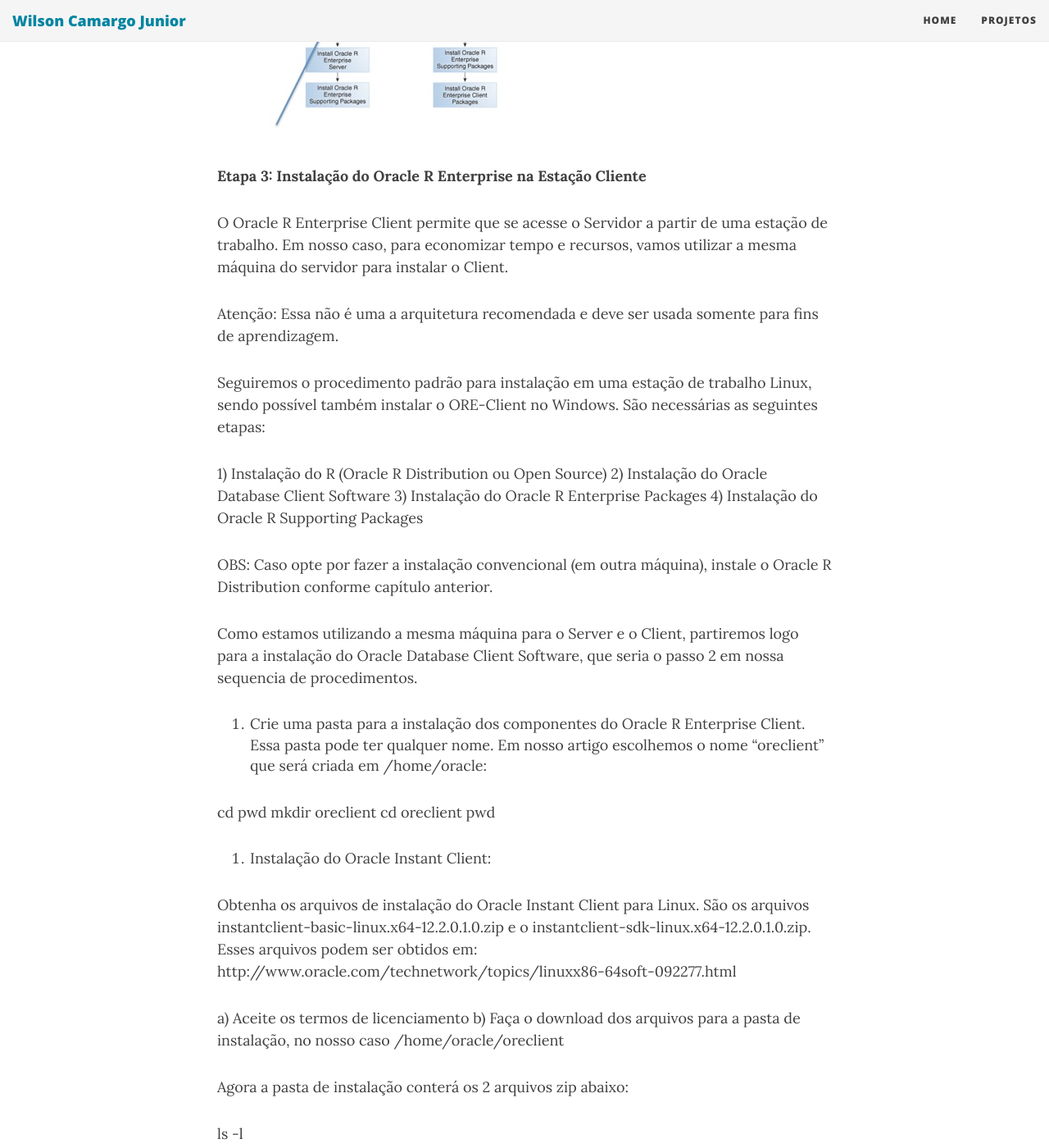
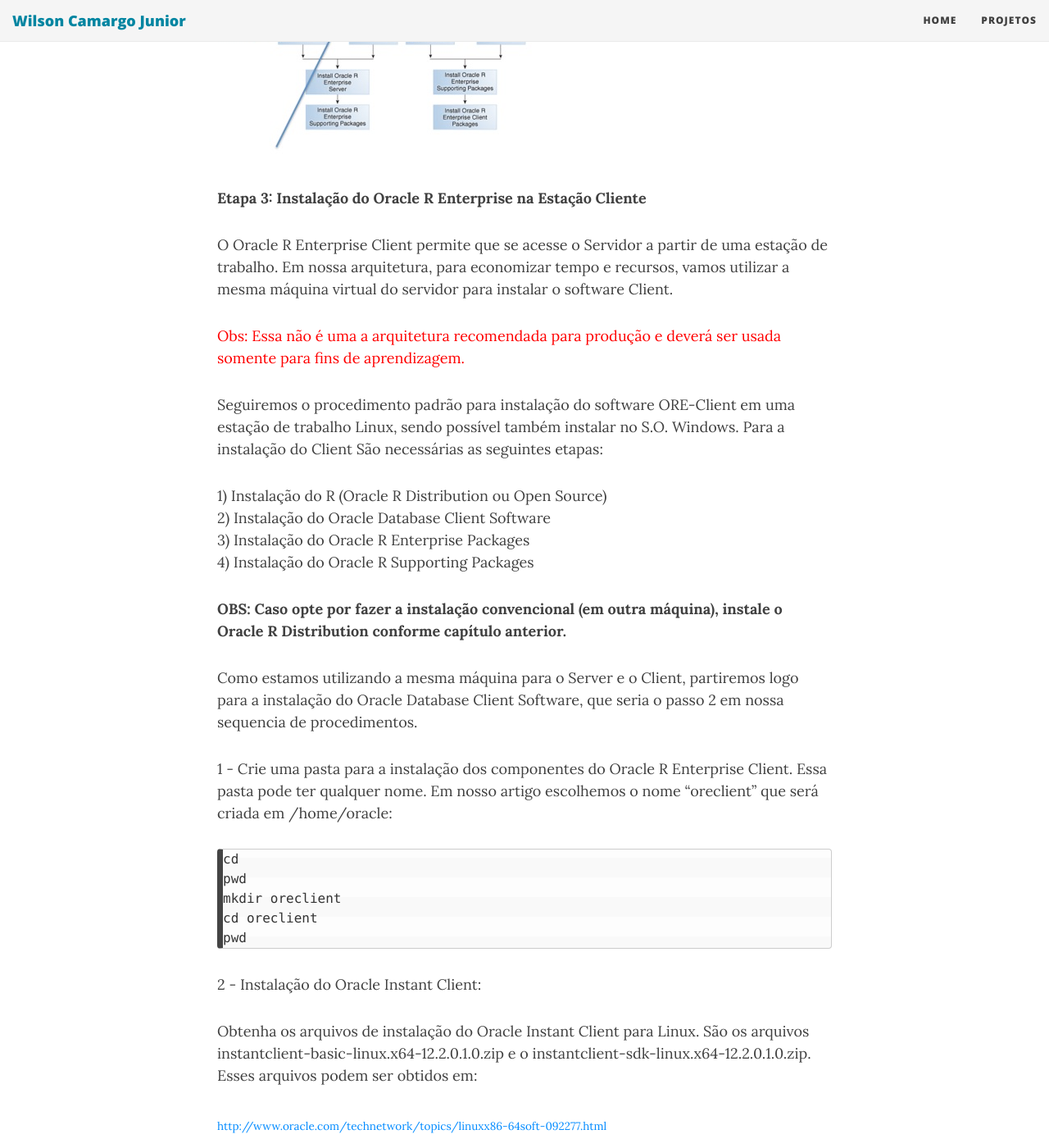
Before and after one commit to wilson-camargo-jr/teste, a Jekyll site: the page built from _posts/2018-06-18-ANN-ORE-P3.md, in a window 1280 px wide and 1400 px high, scrolled down 7228 px. Shown: the whole window at 82% size. Built offline with Jekyll 4.4.1, drawn with Linux system fonts in a browser that asks for light colours; nearby versions of some CDN libraries; some of the changed text lies outside the part shown.

Commit message:
Update 2018-06-18-ANN-ORE-P3.md

````diff
--- a/_posts/2018-06-18-ANN-ORE-P3.md
+++ b/_posts/2018-06-18-ANN-ORE-P3.md
@@ -185,57 +185,64 @@
 
 **Etapa 3:  Instalação do Oracle R Enterprise na Estação Cliente**
 
-O Oracle R Enterprise Client permite que se acesse o Servidor a partir de uma estação de trabalho.  Em nosso caso, para economizar tempo e recursos, vamos utilizar a mesma máquina do servidor para instalar o Client.
+O Oracle R Enterprise Client permite que se acesse o Servidor a partir de uma estação de trabalho. Em nossa arquitetura, para economizar tempo e recursos, vamos utilizar a mesma máquina virtual do servidor para instalar o software Client.
 
-Atenção: Essa não é uma a arquitetura recomendada e deve ser usada somente para fins de aprendizagem.
+<span style="color:red">Obs: Essa não é uma a arquitetura recomendada para produção e deverá ser usada somente para fins de aprendizagem.</span>
 
-Seguiremos o procedimento padrão para instalação em uma estação de trabalho Linux, sendo possível também instalar o ORE-Client no Windows. São necessárias as seguintes etapas:
+Seguiremos o procedimento padrão para instalação do software ORE-Client em uma estação de trabalho Linux, sendo possível também instalar no S.O. Windows. Para a instalação do Client São necessárias as seguintes etapas:
 
 1)	Instalação do R (Oracle R Distribution ou Open Source)
 2)	Instalação do Oracle Database Client Software
 3)	Instalação do Oracle R Enterprise Packages
 4)	Instalação do Oracle R Supporting Packages
 
-OBS: Caso opte por fazer a instalação convencional (em outra máquina), instale o Oracle R Distribution conforme capítulo anterior.
+**OBS: Caso opte por fazer a instalação convencional (em outra máquina), instale o Oracle R Distribution conforme capítulo anterior.**
 
 Como estamos utilizando a mesma máquina para o Server e o Client, partiremos logo para a instalação do Oracle Database Client Software, que seria o passo 2 em nossa sequencia de procedimentos.
 
-1.	Crie uma pasta para a instalação dos componentes do Oracle R Enterprise Client. Essa pasta pode ter qualquer nome. Em nosso artigo escolhemos o nome “oreclient” que será criada em /home/oracle:
+1 - Crie uma pasta para a instalação dos componentes do Oracle R Enterprise Client. Essa pasta pode ter qualquer nome. Em nosso artigo escolhemos o nome “oreclient” que será criada em /home/oracle:
 
+```
 cd
 pwd
 mkdir oreclient
 cd oreclient
 pwd
+```
 
-2.	Instalação do Oracle Instant Client:
+2 -	Instalação do Oracle Instant Client:
 
 Obtenha os arquivos de instalação do Oracle Instant Client para Linux. São os arquivos instantclient-basic-linux.x64-12.2.0.1.0.zip e o instantclient-sdk-linux.x64-12.2.0.1.0.zip.  Esses arquivos podem ser obtidos em:
-http://www.oracle.com/technetwork/topics/linuxx86-64soft-092277.html
 
-a)	Aceite os termos de licenciamento
-b)	Faça o download dos arquivos para a pasta de instalação, no nosso caso /home/oracle/oreclient
+<sub><a href="http://www.oracle.com/technetwork/topics/linuxx86-64soft-092277.html" target="_blank">http://www.oracle.com/technetwork/topics/linuxx86-64soft-092277.html</a></sub>
 
 
+1. **Para o download você precisará ter uma conta no OTN**
+2. **Caso não tenha basta criar em “Create Account” diretamente na página de login**
+3. **Aceite os termos de licenciamento**
+4. **Faça o download dos arquivos para a pasta de instalação, no nosso caso _/home/oracle/oreclient_**
 
+Agora a pasta de instalação conterá os 2 arquivos compactados (zip) abaixo:
 
-
-
-Agora a pasta de instalação conterá os 2 arquivos zip abaixo:
-
+```
 ls -l
+```
 
 instantclient-basic-linux.x64-12.2.0.1.0.zip
 instantclient-sdk-linux.x64-12.2.0.1.0.zip
 
 3.	Descompacte os arquivos.
 
+```
 unzip instantclient-basic-linux.x64-12.2.0.1.0.zip
 unzip instantclient-sdk-linux.x64-12.2.0.1.0.zip
+```
 
 Agora a pasta de instalação conterá os seguintes arquivos:
 
+```
 ls -l
+```
 
 instantclient-basic-linux.x64-12.2.0.1.0.zip
 instantclient-sdk-linux.x64-12.2.0.1.0.zip
@@ -246,15 +253,14 @@
 export
 LD_LIBRARY_PATH=$ORACLE_HOME:/lib:/usr/lib:/home/oracle/oreclient/instantclient_12_2:LD_LIBRARY_PATH
 
+```
 cd
-
 echo "export LD_LIBRARY_PATH=$ORACLE_HOME:/lib:/usr/lib:/home/oracle/oreclient/instantclient_12_2:$LD_LIBRARY_PATH" >> .bashrc
+```
 
 Feche o terminal e abra o novamente para carregar a nova configuração e continuar a instalação.
 
-
-
-5.	Instalação do Oracle R Enterprise Client e Supporting
+5 -	Instalação do Oracle R Enterprise Client e Supporting
 
 Obtenha o arquivo de instalação do Oracle R Enterprise Client. São os arquivos  Client e o Supporting – versão 1.5.1 para Linux-64-bit.
 
````
Also changed, not shown: other parts of _posts/2018-06-18-ANN-ORE-P3.md (+1 -1 lines).
